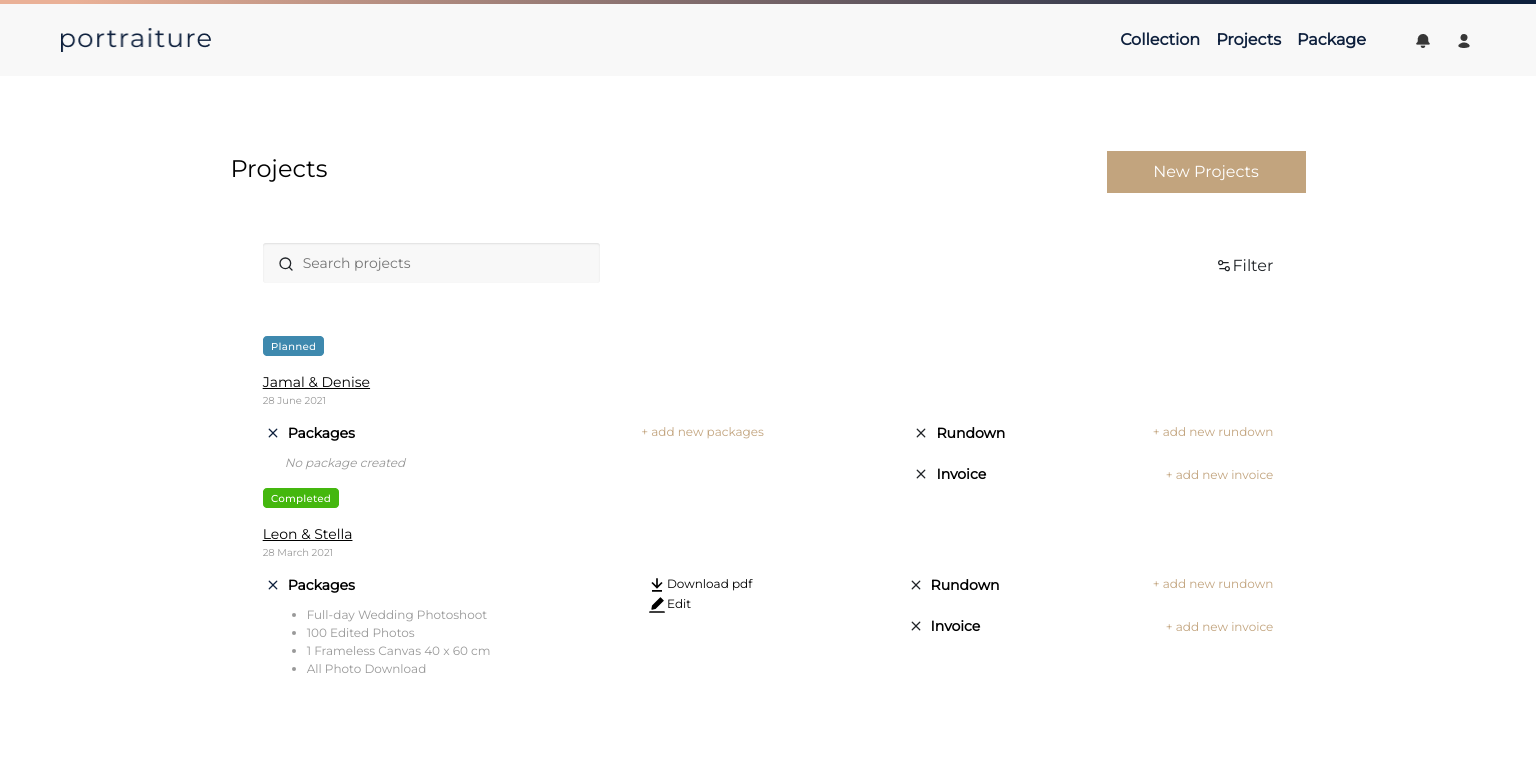
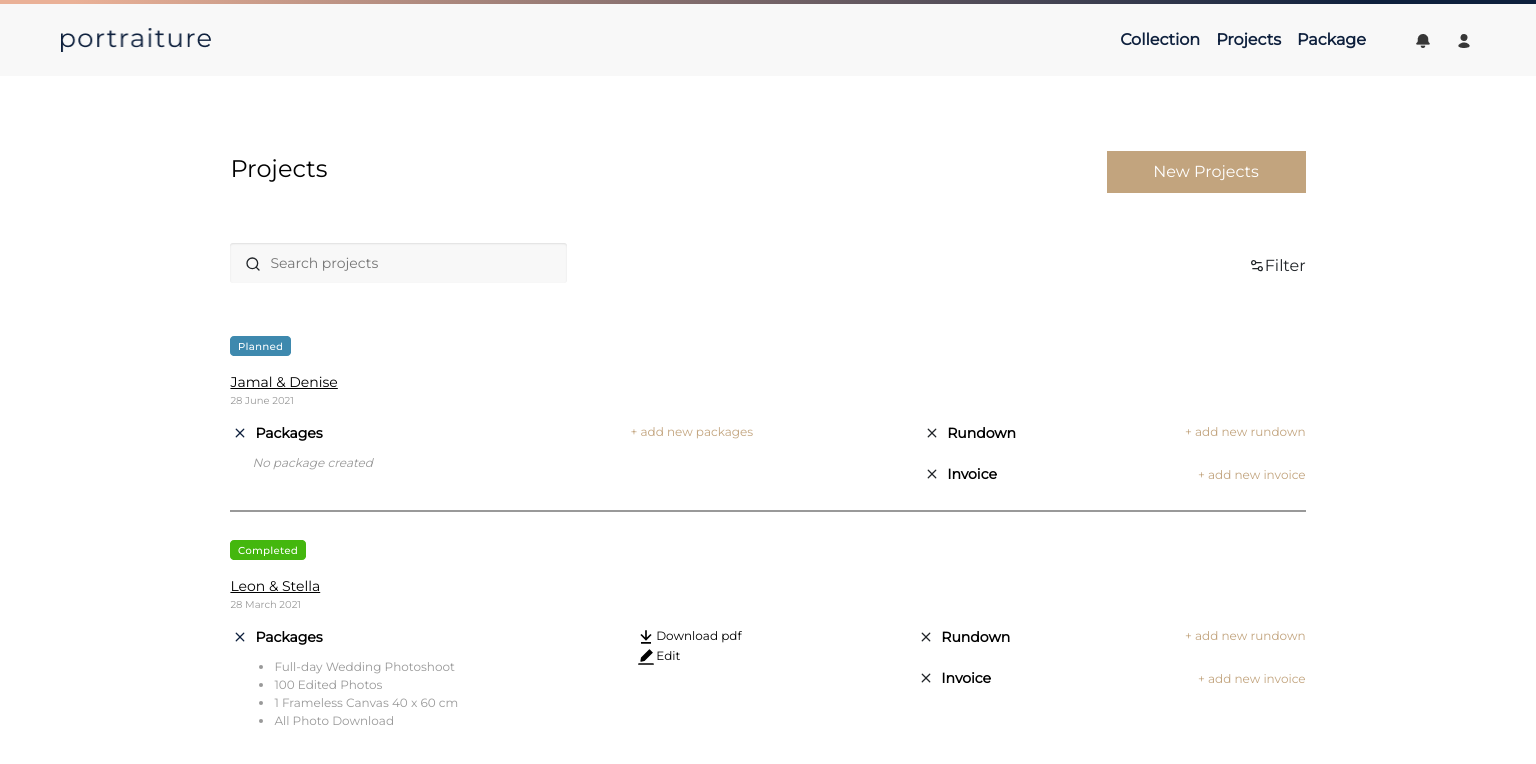
Before and after one commit to mikedanzon/portraiture-project, a React (Create React App) app: page /projects in a window 1536 px wide. Shown: the top 764 px of the page. Built offline with nearby package versions, Linux system fonts and the light colour scheme.

Commit message:
update some bugs

```diff
--- a/src/assets/styles/_collections.scss
+++ b/src/assets/styles/_collections.scss
@@ -566,7 +566,7 @@
                 }
             }
             .collection-second-inner-container {
-                width: 94%;
+                width: 100%;
                 margin-top: 50px;
                 display: flex;
                 justify-content: space-between;
@@ -588,10 +588,10 @@
             }
             .collections-third-inner-container {
                 margin-top: 50px;
-                width: 94%;
-                align-self: center;
-                display: inline-flex;
-                flex-wrap: wrap;
+                display: flex;
+                flex-flow: row wrap;
+                flex-direction: row;
+                justify-content: space-between;
                 column-gap: 30px;
                 row-gap: 30px;
                 .collections-cards {
--- a/src/assets/styles/_projects.scss
+++ b/src/assets/styles/_projects.scss
@@ -1,6 +1,6 @@
 .projects-container {
     .projects-third-inner-container {
-    width: 94%;
+    width: 100%;
     align-self: center;
     .ptic-one {
 
@@ -92,7 +92,7 @@
     }
     }
     .projects-fourth-inner-container {
-    width: 94%;
+    width: 100%;
     align-self: center;
     .ptic-one {
 
@@ -283,7 +283,7 @@
                 }
             }
             .projects-second-inner-container {
-                width: 94%;
+                width: 100%;
                 margin-top: 50px;
                 display: flex;
                 justify-content: space-between;
@@ -340,7 +340,7 @@
                 }
             }
             .projects-second-inner-container {
-                width: 94%;
+                width: 100%;
                 margin-top: 50px;
                 display: flex;
                 justify-content: space-between;
@@ -397,7 +397,7 @@
                 }
             }
             .projects-second-inner-container {
-                width: 94%;
+                width: 100%;
                 margin-top: 50px;
                 display: flex;
                 justify-content: space-between;
@@ -454,7 +454,7 @@
                 }
             }
             .projects-second-inner-container {
-                width: 94%;
+                width: 100%;
                 margin-top: 50px;
                 display: flex;
                 justify-content: space-between;
@@ -480,3 +480,9 @@
         }
     }
 }
+
+.project-custom-border {
+    border: 1px solid #999999;
+    margin-top: 25px;
+    margin-bottom: 25px;
+}
--- a/src/pages/Projects.jsx
+++ b/src/pages/Projects.jsx
@@ -61,6 +61,7 @@ function Projects() {
 							</div>
 						</div>
 					</div>
+					<div className="project-custom-border"></div>
 					<div className="projects-fourth-inner-container">
 						<div className="ptic-one"><img src={Completed} alt=""/></div>
 						<div className="ptic-two">
```
